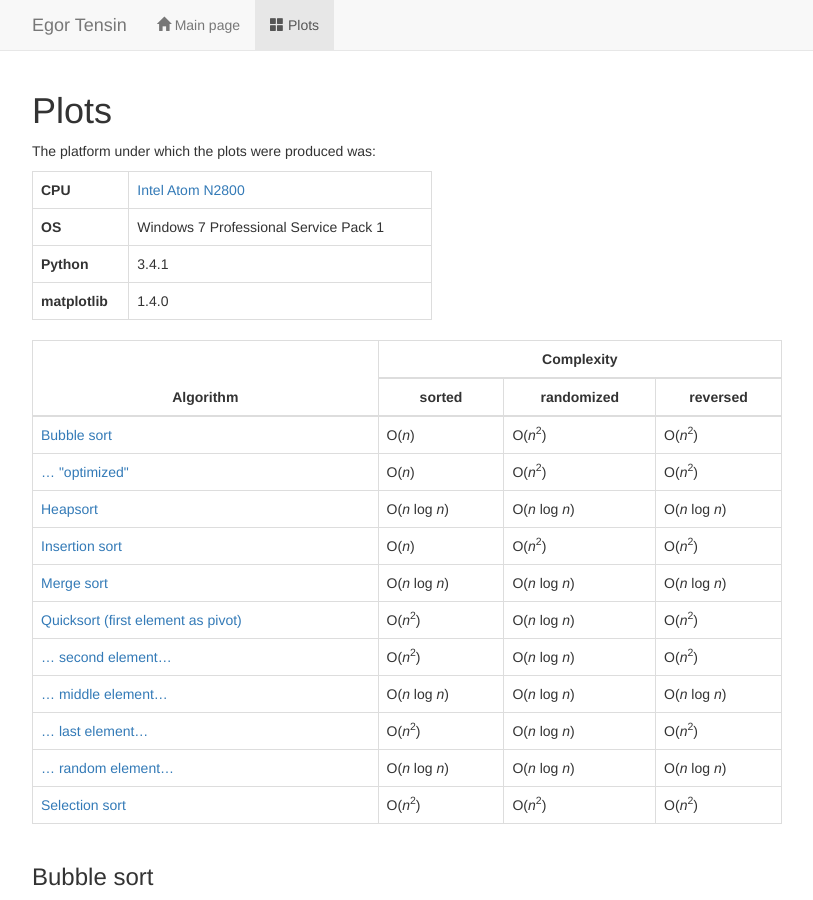
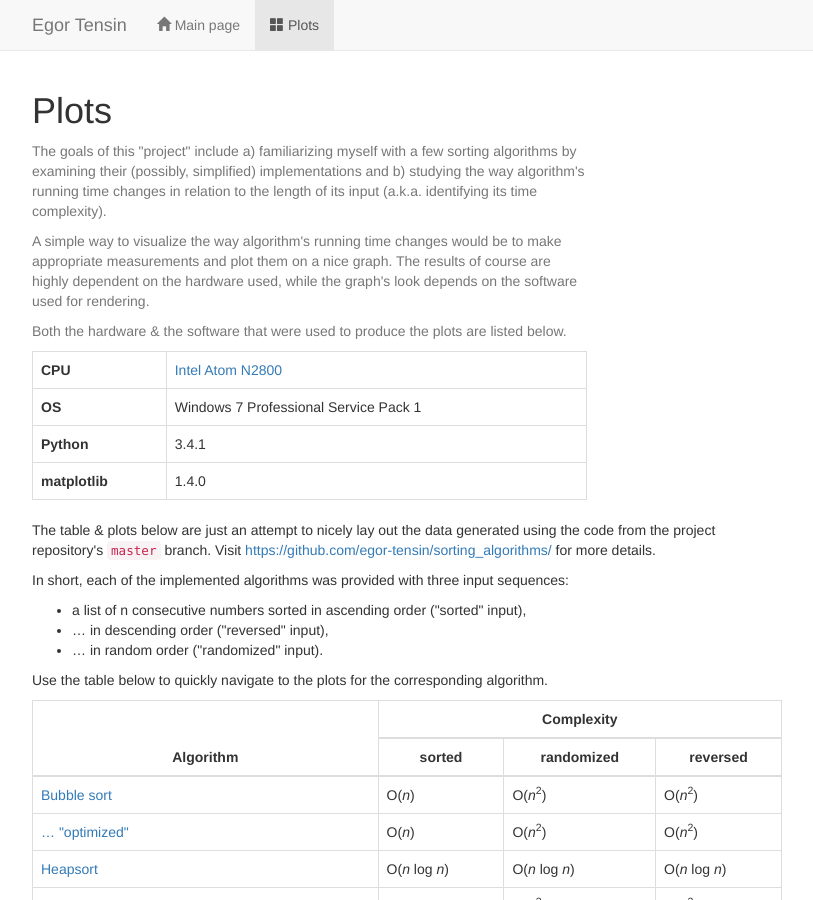
Before and after one commit to egor-tensin/sorting-algorithms, a Jekyll site: the page built from plots.html, in a window 1280 px wide and 900 px high. Shown: the whole window, without its empty margins (38-851 px from the left). Built offline with Jekyll 4.4.1, drawn with Linux system fonts in a browser that asks for light colours; nearby versions of some CDN libraries.

Commit message:
plots: update

```diff
--- a/plots.html
+++ b/plots.html
@@ -117,9 +117,21 @@ plots:
 ---
 <h1>Plots</h1>
 
-<p>The platform under which the plots were produced was:</p>
-
-<table class="table table-bordered reasonable-width">
+<div class="row">
+<div class="col-xs-12 col-sm-9 col-md-6">
+<p class="text-muted">The goals of this "project" include a) familiarizing
+myself with a few sorting algorithms by examining their (possibly, simplified)
+implementations and b) studying the way algorithm's running time changes in
+relation to the length of its input (a.k.a. identifying its time
+complexity).</p>
+<p class="text-muted">A simple way to visualize the way algorithm's running
+time changes would be to make appropriate measurements and plot them on a nice
+graph.
+The results of course are highly dependent on the hardware used, while the
+graph's look depends on the software used for rendering.</p>
+<p class="text-muted">Both the hardware &amp; the software that were used to
+produce the plots are listed below.</p>
+<table class="table table-bordered">
   <tr>
     <th>CPU</th>
     <td><a href="http://ark.intel.com/products/58917">Intel Atom N2800</a></td>
@@ -137,10 +149,26 @@ plots:
     <td>1.4.0</td>
   </tr>
 </table>
+</div>
+</div>
 
 {% if page.plots and page.plots != empty %}
 <div class="row">
   <div class="col-xs-12 col-sm-10 col-md-8">
+    <p>The table &amp; plots below are just an attempt to nicely lay out the
+data generated using the code from the project repository's <code>master</code>
+branch.
+Visit <a href="https://github.com/egor-tensin/sorting_algorithms/">https://github.com/egor-tensin/sorting_algorithms/</a> for more details.</p>
+
+    <p>In short, each of the implemented algorithms was provided with three
+input sequences:</p>
+<ul>
+  <li>a list of n consecutive numbers sorted in ascending order ("sorted" input),</li>
+  <li>&hellip; in descending order ("reversed" input),</li>
+  <li>&hellip; in random order ("randomized" input).</li>
+</ul>
+    <p>Use the table below to quickly navigate to the plots for the
+corresponding algorithm.</p>
     <table class="table table-bordered table-hover">
       <thead>
         <tr>
```
Also changed, not shown: other parts of plots.html (+1 -1 lines).
